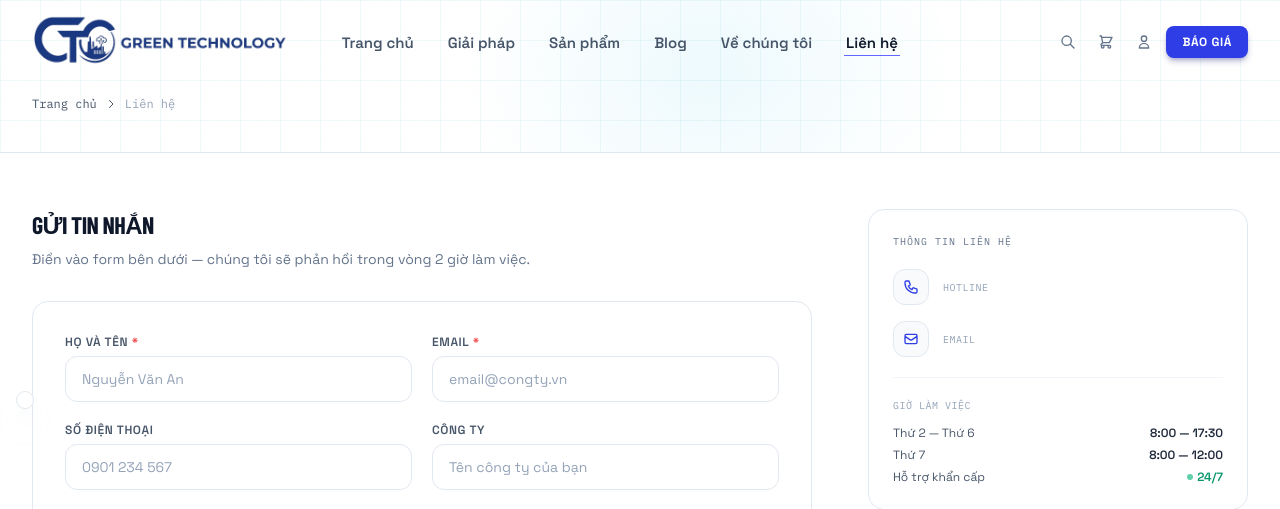
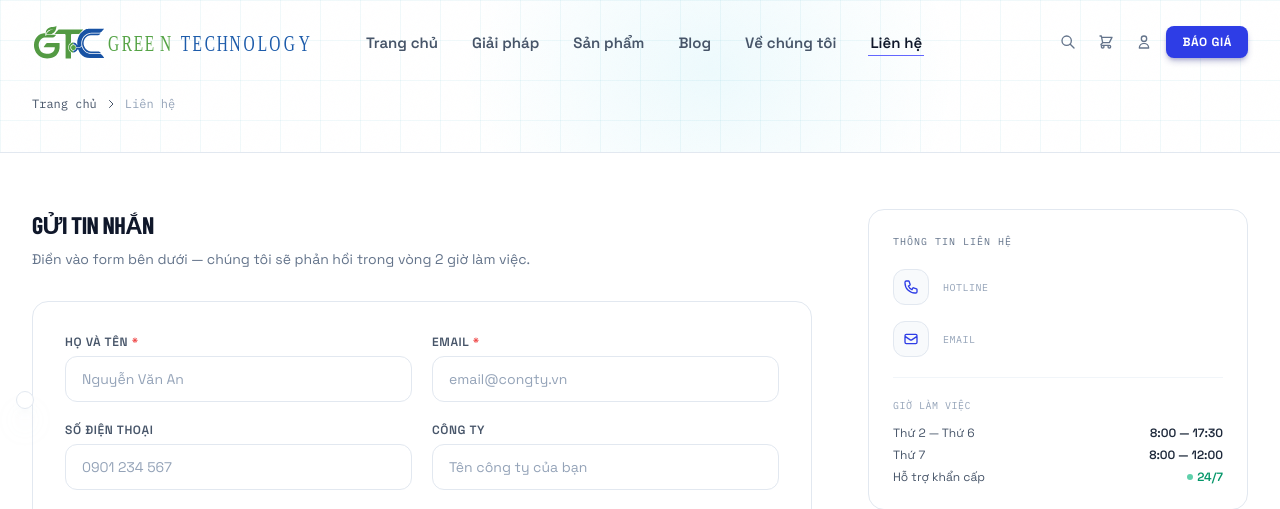
Before and after one commit to NgocTan1002/WebGreenTech, a Django app: page /contact/ in a window 1280 px wide. Shown: the top 509 px of the page. Run offline with Django 5.2, Linux system fonts and the light colour scheme; data that the repository does not hold is empty; parts of the project's set-up code (start-up, migrations or seed data) failed here and were passed over; some libraries are stand-ins or nearby versions; some web fonts are replaced.

Commit message:
Use responsive SVG logos

```diff
--- a/templates/base.html
+++ b/templates/base.html
@@ -275,9 +275,9 @@
         {# ── Logo ── #}
         <a href="{% url 'core:home' %}" class="flex items-center flex-shrink-0 group">
           <img
-            src="{% static 'img/company-logo-header.png' %}"
+            src="{% static 'img/company-logo-header.svg' %}"
             alt="{{ COMPANY_NAME|default:'Logo công ty' }}"
-            class="h-12 lg:h-14 w-auto object-contain"
+            class="w-[220px] sm:w-[250px] xl:w-[280px] h-auto object-contain"
           >
         </a>
 
@@ -1017,9 +1017,9 @@
         <div class="lg:col-span-3">
           <a href="{% url 'core:home' %}" class="inline-flex items-center mb-6">
             <img
-              src="{% static 'img/company-logo-footer.png' %}"
+              src="{% static 'img/company-logo-footer.svg' %}"
               alt="{{ COMPANY_NAME|default:'Logo công ty' }}"
-              class="h-45 sm:h-60 w-auto max-w-full object-contain"
+              class="w-full max-w-[360px] h-auto object-contain"
               loading="lazy"
             >
           </a>
```
Also changed, not shown: static/img/company-logo-footer.svg (added), static/img/company-logo-header.svg (added).
